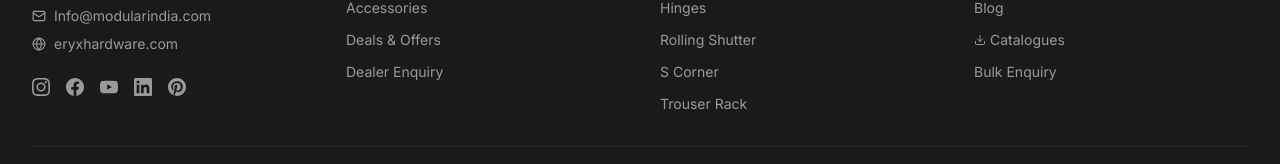
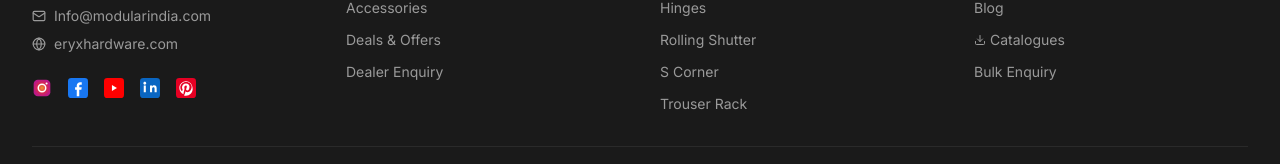
Before and after one commit to Ahmad-Zia10/eryx-hardware, a Next.js app: page /about in a window 1280 px wide. Shown: the part 300-464 px from the top of the page. Built offline with nearby package versions, Linux system fonts and the light colour scheme; no server answers.

Commit message:
feat: replace placeholder social icons with colored inline SVG brand icons
feat: reposition catalogue download to dedicated prominent section

```diff
--- a/src/components/layout/Footer.tsx
+++ b/src/components/layout/Footer.tsx
@@ -2,6 +2,13 @@ import Link from "next/link";
 import { Phone, Mail, Globe, Download } from "lucide-react";
 import { CATEGORIES } from "@/lib/catalogue-data";
 import { SITE_CONFIG } from "@/constants";
+import {
+  InstagramIcon,
+  FacebookIcon,
+  YoutubeIcon,
+  LinkedinIcon,
+  PinterestIcon,
+} from "@/components/ui/SocialIcons";
 
 export default function Footer() {
   return (
@@ -42,65 +49,50 @@ export default function Footer() {
               </a>
             </div>
             <div className="flex gap-4 mt-2">
-              {/* Instagram */}
               <a
                 href={SITE_CONFIG.socialLinks.instagram.url}
                 target="_blank"
                 rel="noopener noreferrer"
                 aria-label="Instagram"
-                className="text-[#9A9A9A] hover:text-[#D4A017] transition duration-200 ease-in-out"
+                className="hover:opacity-80 transition-opacity duration-200"
               >
-                <svg viewBox="0 0 24 24" className="w-[18px] h-[18px] fill-current">
-                  <path d="M12 2.163c3.204 0 3.584.012 4.85.07 3.252.148 4.771 1.691 4.919 4.919.058 1.265.069 1.645.069 4.849 0 3.205-.012 3.584-.069 4.849-.149 3.225-1.664 4.771-4.919 4.919-1.266.058-1.644.07-4.85.07-3.204 0-3.584-.012-4.849-.07-3.26-.149-4.771-1.699-4.919-4.92-.058-1.265-.07-1.644-.07-4.849 0-3.204.013-3.583.07-4.849.149-3.227 1.664-4.771 4.919-4.919 1.266-.057 1.645-.069 4.849-.069zM12 0C8.741 0 8.333.014 7.053.072 2.695.272.273 2.69.073 7.052.014 8.333 0 8.741 0 12c0 3.259.014 3.668.072 4.948.2 4.358 2.618 6.78 6.98 6.98C8.333 23.986 8.741 24 12 24c3.259 0 3.668-.014 4.948-.072 4.354-.2 6.782-2.618 6.979-6.98.059-1.28.073-1.689.073-4.948 0-3.259-.014-3.667-.072-4.947-.196-4.354-2.617-6.78-6.979-6.98C15.668.014 15.259 0 12 0zm0 5.838a6.162 6.162 0 1 0 0 12.324 6.162 6.162 0 0 0 0-12.324zM12 16a4 4 0 1 1 0-8 4 4 0 0 1 0 8zm6.406-11.845a1.44 1.44 0 1 0 0 2.881 1.44 1.44 0 0 0 0-2.881z"/>
-                </svg>
+                <InstagramIcon size={20} />
               </a>
-              {/* Facebook */}
               <a
                 href={SITE_CONFIG.socialLinks.facebook.url}
                 target="_blank"
                 rel="noopener noreferrer"
                 aria-label="Facebook"
-                className="text-[#9A9A9A] hover:text-[#D4A017] transition duration-200 ease-in-out"
+                className="hover:opacity-80 transition-opacity duration-200"
               >
-                <svg viewBox="0 0 24 24" className="w-[18px] h-[18px] fill-current">
-                  <path d="M24 12.073c0-6.627-5.373-12-12-12s-12 5.373-12 12c0 5.99 4.388 10.954 10.125 11.854v-8.385H7.078v-3.47h3.047V9.43c0-3.007 1.792-4.669 4.533-4.669 1.312 0 2.686.235 2.686.235v2.953H15.83c-1.491 0-1.956.925-1.956 1.874v2.25h3.328l-.532 3.47h-2.796v8.385C19.612 23.027 24 18.062 24 12.073z"/>
-                </svg>
+                <FacebookIcon size={20} />
               </a>
-              {/* YouTube */}
               <a
                 href={SITE_CONFIG.socialLinks.youtube.url}
                 target="_blank"
                 rel="noopener noreferrer"
                 aria-label="YouTube"
-                className="text-[#9A9A9A] hover:text-[#D4A017] transition duration-200 ease-in-out"
+                className="hover:opacity-80 transition-opacity duration-200"
               >
-                <svg viewBox="0 0 24 24" className="w-[18px] h-[18px] fill-current">
-                  <path d="M23.498 6.186a3.016 3.016 0 0 0-2.122-2.136C19.505 3.545 12 3.545 12 3.545s-7.505 0-9.377.505A3.017 3.017 0 0 0 .502 6.186C0 8.07 0 12 0 12s0 3.93.502 5.814a3.016 3.016 0 0 0 2.122 2.136c1.871.505 9.376.505 9.376.505s7.505 0 9.377-.505a3.015 3.015 0 0 0 2.122-2.136C24 15.93 24 12 24 12s0-3.93-.502-5.814zM9.545 15.568V8.432L15.818 12l-6.273 3.568z"/>
-                </svg>
+                <YoutubeIcon size={20} />
               </a>
-              {/* LinkedIn */}
               <a
                 href={SITE_CONFIG.socialLinks.linkedin.url}
                 target="_blank"
                 rel="noopener noreferrer"
                 aria-label="LinkedIn"
-                className="text-[#9A9A9A] hover:text-[#D4A017] transition duration-200 ease-in-out"
+                className="hover:opacity-80 transition-opacity duration-200"
               >
-                <svg viewBox="0 0 24 24" className="w-[18px] h-[18px] fill-current">
-                  <path d="M20.447 20.452h-3.554v-5.569c0-1.328-.027-3.037-1.852-3.037-1.853 0-2.136 1.445-2.136 2.939v5.667H9.351V9h3.414v1.561h.046c.477-.9 1.637-1.85 3.37-1.85 3.601 0 4.267 2.37 4.267 5.455v6.286zM5.337 7.433a2.062 2.062 0 0 1-2.063-2.065 2.064 2.064 0 1 1 2.063 2.065zm1.782 13.019H3.555V9h3.564v11.452zM22.225 0H1.771C.792 0 0 .774 0 1.729v20.542C0 23.227.792 24 1.771 24h20.451C23.2 24 24 23.227 24 22.271V1.729C24 .774 23.2 0 22.222 0h.003z"/>
-                </svg>
+                <LinkedinIcon size={20} />
               </a>
-              {/* Pinterest */}
               <a
                 href={SITE_CONFIG.socialLinks.pinterest.url}
                 target="_blank"
                 rel="noopener noreferrer"
                 aria-label="Pinterest"
-                className="text-[#9A9A9A] hover:text-[#D4A017] transition duration-200 ease-in-out"
+                className="hover:opacity-80 transition-opacity duration-200"
               >
-                <svg viewBox="0 0 24 24" className="w-[18px] h-[18px] fill-current">
-                  <path d="M12 0C5.373 0 0 5.373 0 12c0 5.084 3.163 9.426 7.627 11.174-.105-.949-.2-2.405.042-3.441.218-.937 1.407-5.965 1.407-5.965s-.359-.719-.359-1.782c0-1.668.967-2.914 2.171-2.914 1.023 0 1.518.769 1.518 1.69 0 1.029-.655 2.568-.994 3.995-.283 1.194.599 2.169 1.777 2.169 2.133 0 3.772-2.249 3.772-5.495 0-2.873-2.064-4.882-5.012-4.882-3.414 0-5.418 2.561-5.418 5.207 0 1.031.397 2.138.893 2.738a.36.36 0 0 1 .083.345l-.333 1.36c-.053.22-.174.267-.402.161-1.499-.698-2.436-2.889-2.436-4.649 0-3.785 2.75-7.262 7.929-7.262 4.163 0 7.398 2.967 7.398 6.931 0 4.136-2.607 7.464-6.227 7.464-1.216 0-2.359-.632-2.75-1.378l-.748 2.853c-.271 1.043-1.002 2.35-1.492 3.146C9.57 23.812 10.763 24 12 24c6.627 0 12-5.373 12-12S18.627 0 12 0z"/>
-                </svg>
+                <PinterestIcon size={20} />
               </a>
             </div>
           </div>
--- /dev/null
+++ b/src/components/ui/SocialIcons.tsx
@@ -0,0 +1,108 @@
+// src/components/ui/SocialIcons.tsx
+// Reusable colored brand icon components — each uses its platform's official color.
+// lucide-react does not include brand icons, so these are self-contained SVGs.
+
+interface IconProps {
+  size?: number;
+  className?: string;
+}
+
+export function InstagramIcon({ size = 20, className = "" }: IconProps) {
+  return (
+    <svg
+      width={size}
+      height={size}
+      viewBox="0 0 24 24"
+      className={className}
+      fill="none"
+      xmlns="http://www.w3.org/2000/svg"
+    >
+      <defs>
+        <radialGradient id="ig-gradient" x1="0%" y1="100%" x2="100%" y2="0%">
+          <stop offset="0%" stopColor="#f09433" />
+          <stop offset="25%" stopColor="#e6683c" />
+          <stop offset="50%" stopColor="#dc2743" />
+          <stop offset="75%" stopColor="#cc2366" />
+          <stop offset="100%" stopColor="#bc1888" />
+        </radialGradient>
+      </defs>
+      <rect x="2" y="2" width="20" height="20" rx="5" ry="5" fill="url(#ig-gradient)" />
+      <circle cx="12" cy="12" r="4.5" stroke="white" strokeWidth="1.8" fill="none" />
+      <circle cx="17.5" cy="6.5" r="1.2" fill="white" />
+    </svg>
+  );
+}
+
+export function FacebookIcon({ size = 20, className = "" }: IconProps) {
+  return (
+    <svg
+      width={size}
+      height={size}
+      viewBox="0 0 24 24"
+      className={className}
+      xmlns="http://www.w3.org/2000/svg"
+    >
+      <rect width="24" height="24" rx="4" fill="#1877F2" />
+      <path
+        d="M16.5 8H14.5C13.948 8 13.5 8.448 13.5 9V11H16.5L16 14H13.5V22H10.5V14H8.5V11H10.5V9C10.5 6.791 12.291 5 14.5 5H16.5V8Z"
+        fill="white"
+      />
+    </svg>
+  );
+}
+
+export function YoutubeIcon({ size = 20, className = "" }: IconProps) {
+  return (
+    <svg
+      width={size}
+      height={size}
+      viewBox="0 0 24 24"
+      className={className}
+      xmlns="http://www.w3.org/2000/svg"
+    >
+      <rect width="24" height="24" rx="4" fill="#FF0000" />
+      <path
+        d="M19.5 7.5C19.5 7.5 19.3 6.3 18.7 5.7C17.9 4.9 17.1 4.9 16.7 4.9C14.1 4.7 10 4.7 10 4.7C10 4.7 5.9 4.7 3.3 4.9C2.9 4.9 2.1 4.9 1.3 5.7C0.7 6.3 0.5 7.5 0.5 7.5C0.5 7.5 0.3 8.9 0.3 10.3V11.6C0.3 13 0.5 14.4 0.5 14.4C0.5 14.4 0.7 15.6 1.3 16.2C2.1 17 3.1 17 3.5 17C4.9 17.1 10 17.2 10 17.2C10 17.2 14.1 17.2 16.7 16.9C17.1 16.9 17.9 16.9 18.7 16.1C19.3 15.5 19.5 14.3 19.5 14.3C19.5 14.3 19.7 12.9 19.7 11.5V10.2C19.7 8.9 19.5 7.5 19.5 7.5Z"
+        fill="#FF0000"
+        transform="translate(2, 3.5)"
+      />
+      <polygon points="9.5,8.5 9.5,15.5 15.5,12" fill="white" />
+    </svg>
+  );
+}
+
+export function LinkedinIcon({ size = 20, className = "" }: IconProps) {
+  return (
+    <svg
+      width={size}
+      height={size}
+      viewBox="0 0 24 24"
+      className={className}
+      xmlns="http://www.w3.org/2000/svg"
+    >
+      <rect width="24" height="24" rx="4" fill="#0A66C2" />
+      <path
+        d="M7 9H4.5V17H7V9ZM5.75 8C4.784 8 4 7.216 4 6.25C4 5.284 4.784 4.5 5.75 4.5C6.716 4.5 7.5 5.284 7.5 6.25C7.5 7.216 6.716 8 5.75 8ZM20 17H17.5V12.9C17.5 11.4 16.9 11 16.1 11C15.3 11 14.5 11.6 14.5 12.9V17H12V9H14.4V10.1C14.8 9.4 15.7 8.8 17 8.8C19 8.8 20 10.1 20 12.4V17Z"
+        fill="white"
+      />
+    </svg>
+  );
+}
+
+export function PinterestIcon({ size = 20, className = "" }: IconProps) {
+  return (
+    <svg
+      width={size}
+      height={size}
+      viewBox="0 0 24 24"
+      className={className}
+      xmlns="http://www.w3.org/2000/svg"
+    >
+      <rect width="24" height="24" rx="4" fill="#E60023" />
+      <path
+        d="M12 4C7.6 4 4 7.6 4 12C4 15.4 6.1 18.3 9 19.5C9 18.9 9 18.1 9.2 17.4L10.3 12.9C10.3 12.9 10 12.3 10 11.4C10 10 10.8 8.9 11.8 8.9C12.6 8.9 13 9.5 13 10.2C13 11 12.5 12.2 12.2 13.3C12 14.2 12.6 15 13.5 15C15.1 15 16.2 13.1 16.2 10.5C16.2 8.3 14.7 6.7 12 6.7C9 6.7 7.2 8.9 7.2 11.3C7.2 12.1 7.5 13 7.9 13.4C8 13.6 8 13.7 7.9 13.9C7.8 14.3 7.6 15.1 7.5 15.5C7.5 15.7 7.3 15.8 7.1 15.7C5.9 15.1 5.2 13.4 5.2 11.2C5.2 7.8 7.7 4.7 12.3 4.7C16 4.7 18.8 7.3 18.8 10.6C18.8 14.2 16.6 17 13.7 17C12.7 17 11.8 16.5 11.5 15.9L10.9 18.1C10.6 19.1 10 20.2 9.6 20.9C10.4 21.1 11.2 21.2 12 21.2C16.4 21.2 20 17.6 20 13.2C20 7.6 16.4 4 12 4Z"
+        fill="white"
+      />
+    </svg>
+  );
+}
```
Also changed, not shown: src/app/(marketing)/page.tsx (+49 -36 lines).
